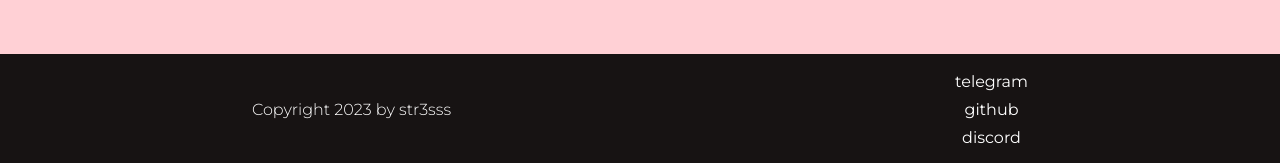
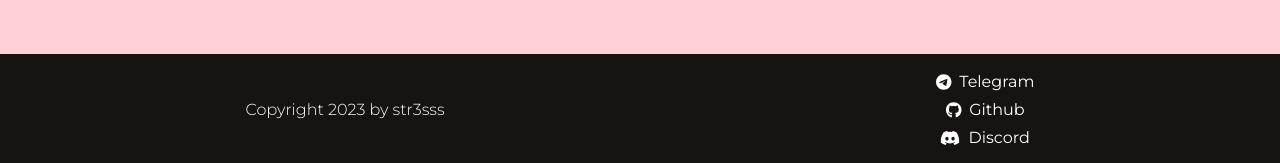
Before and after one commit to str3sss/rick-and-morty-wiki, a Next.js app: page /survey in a window 1280 px wide. Shown: the part 746-909 px from the top of the page. Built offline with nearby package versions, Linux system fonts and the light colour scheme.

Commit message:
feat: add brand icons

```diff
--- a/components/Footer.tsx
+++ b/components/Footer.tsx
@@ -1,16 +1,26 @@
 import Link from 'next/link';
-import React from 'react';
+import { FontAwesomeIcon } from '@fortawesome/react-fontawesome';
+import { faDiscord, faGithub, faTelegram } from '@fortawesome/free-brands-svg-icons';
 
 function Footer() {
   return (
     <footer className="footer">
-      <div className='justify-around w-1/2 flex flex-1'>
-          <div className='flex justify-center items-center font-light'>Copyright 2023 by str3sss</div>
-          <div className='gap-1 flex flex-col items-center'>
-          <Link href={'https://t.me/str3s55'} className='hover:text-blue'> telegram</Link>
-          <Link href={'https://github.com/str3sss'} className='hover:text-orange'> github</Link>
-          <Link href={'https://github.com/str3sss'} className='hover:text-pink'> discord</Link>
-          </div>
+      <div className="justify-around w-1/2 flex flex-1">
+        <div className="flex justify-center items-center font-light">Copyright 2023 by str3sss</div>
+        <div className="gap-1 flex flex-col items-center">
+          <Link href={'https://t.me/str3s55'} className="hover:text-blue flex gap-2 items-center">
+            <FontAwesomeIcon icon={faTelegram} height="18px" />
+            <span>Telegram</span>
+          </Link>
+          <Link href={'https://github.com/str3sss'} className="hover:text-orange flex gap-2 items-center">
+            <FontAwesomeIcon icon={faGithub} height="18px" />
+            <span>Github</span>
+          </Link>
+          <Link href={'https://github.com/str3sss'} className="hover:text-pink flex gap-2 items-center">
+            <FontAwesomeIcon icon={faDiscord} height="18px" />
+            <span>Discord</span>
+          </Link>
+        </div>
       </div>
     </footer>
   );
--- a/package.json
+++ b/package.json
@@ -10,6 +10,7 @@
   },
   "dependencies": {
     "@fortawesome/fontawesome-svg-core": "^6.3.0",
+    "@fortawesome/free-brands-svg-icons": "^6.3.0",
     "@fortawesome/free-solid-svg-icons": "^6.3.0",
     "@fortawesome/react-fontawesome": "^0.2.0",
     "@hookform/resolvers": "^2.9.11",
```
Also changed, not shown: 1 other file (tests, documents, lock files or other folders).
